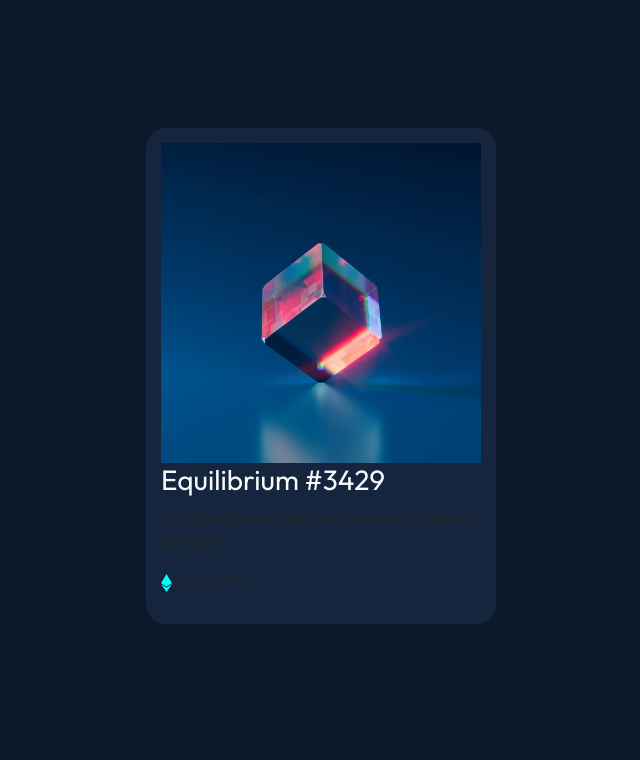
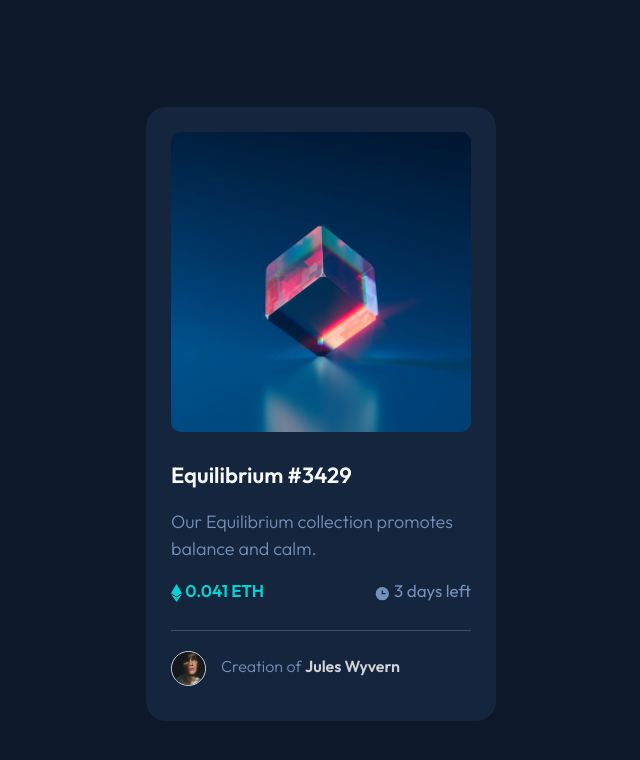
Before and after one commit to sismitrii/FrontEndMentor_nft-preview-card-component-main, a plain HTML site: page index.html in a window 1280 px wide. Shown: the whole page, without its empty margins (319-959 px from the left). Drawn offline with nearby package versions, Linux system fonts and the light colour scheme.

Commit message:
Basic style whithout hover done like model

```diff
--- a/index.html
+++ b/index.html
@@ -22,18 +22,15 @@
   <div class="description">
     <h3 class="text-light">Equilibrium #3429</h3>
     <p>Our Equilibrium collection promotes balance and calm.</p>
-    <div>
-      <p><img class="icon" src="images/icon-ethereum.svg" alt="icon icon-ethereum">0.041 ETH</p>
+    <div class="price">
+      <p><img class="icon-ethereum" src="images/icon-ethereum.svg" alt="icon-ethereum"> 0.041 ETH</p>
+      <p><img class="icon-clock" src="images/icon-clock.svg" alt="icon-clock"> 3 days left</p>
+    </div>
+    <div class="line"></div>
+    <div class="author">
+      <p><img src="images/image-avatar.png" alt="avatar">Creation of <span>Jules Wyvern</span></p>
     </div>
   </div>
 </div>
-<!-- Equilibrium #3429
-
-  Our Equilibrium collection promotes balance and calm.
-
-  0.041 ETH
-  3 days left
-
-  Creation of Jules Wyvern-->
 </body>
 </html>
--- a/style.css
+++ b/style.css
@@ -1,3 +1,9 @@
+* {
+    box-sizing: border-box;
+    padding: 0;
+    margin: 0;
+}
+
 body {
     font-family: 'Outfit', Arial, Helvetica, sans-serif;
     background-color: hsl(217, 54%, 11%);
@@ -5,12 +11,76 @@ body {
     align-items: center;
     justify-content: center;
     max-height: 700px;
+    color : hsl(215, 51%, 70%);
 }
 
 .container {
     margin-top:10%;
     max-width: 350px;
-    padding: 15px;
+    padding: 25px;
     border-radius: 20px;
     background-color: hsl(216, 50%, 16%);
 }
+
+.equilibrium {
+    border-radius: 10px;
+}
+
+.description h3{
+    margin: 30px 0 20px;
+    font-weight: 700;
+    font-size: 22px;
+}
+
+.description p {
+    font-size: 18px;
+    font-weight: 300;
+    opacity: 80%;
+}
+
+.price {
+    display: flex;
+    justify-content: space-between;
+    padding: 0;
+    margin: 10px 0;
+}
+
+.price p{
+    font-size: 17px;
+    font-weight: 400;
+}
+
+.price p:first-child{
+    color: hsl(178, 100%, 50%);
+    font-weight: 700;
+
+}
+
+.line {
+    width: 100%;
+    height: 1px;
+    background-color: hsl(215, 51%, 70%);
+    opacity: 30%;
+}
+
+.author {
+    margin: 20px 0 10px;
+}
+
+.author img {
+    border: 1px solid white;
+    border-radius: 50%;
+    width: 35px;
+    margin-right: 15px;
+}
+
+.author p {
+    font-size: 16px;
+    margin: 0;
+    padding: 0;
+}
+
+.author p span {
+    color: white;
+    font-weight: 700;
+}
```
